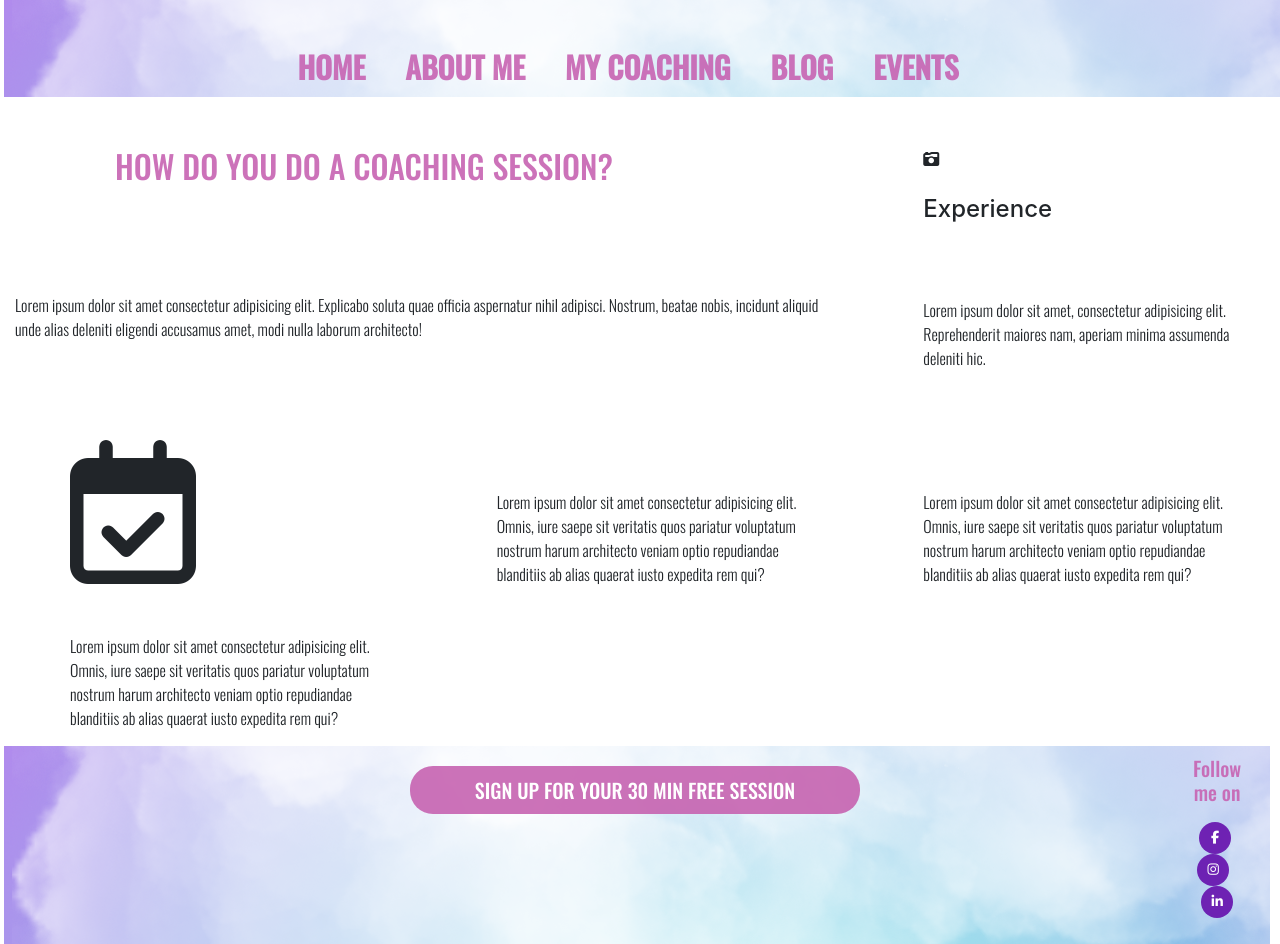
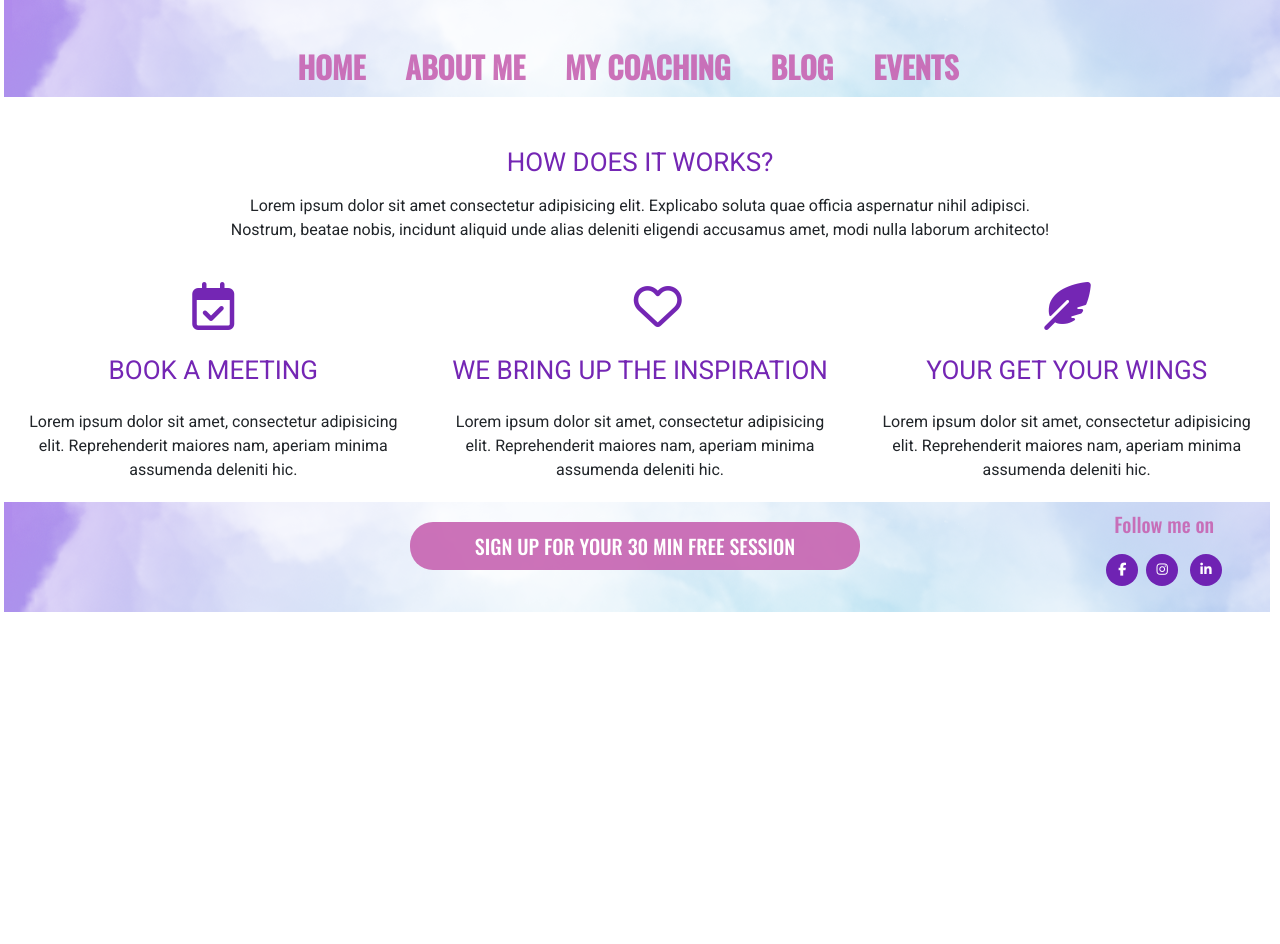
Before and after one commit to Mlince79/WingsAndInspiration2, a plain HTML site: page myCoaching.html in a window 1280 px wide. After the commit the page ends 800 px from the top, so only its background shows below. Drawn offline with nearby package versions, Linux system fonts and the light colour scheme.

Commit message:
chanes in my coaching

```diff
--- a/assets/css/style.css
+++ b/assets/css/style.css
@@ -1,4 +1,6 @@
 @import url('https://fonts.googleapis.com/css?family=Oswald:300,500&display=swap');
+@import url('https://fonts.googleapis.com/css?family=Roboto:300,400,500&display=swap');
+
 
 /*-----------------------------------------------------------------------navbar*/
 
@@ -47,7 +49,7 @@ img {
     border: 1px solid transparent;
 }
 
-.justify-content-center {
+.nav {
     padding-top: 40px;
 }
 
@@ -167,30 +169,28 @@ footer {
 }
 
 /*-----------------------------------------------------------------------myCoaching*/
+section {
+    font-family: 'Roboto', sans-serif;
+}
+
+h2, h4 {
+    font-size: 26px;
+    font-weight: 400;
+    color: rgba(101, 14, 172, 0.9);
+}
 
 h2 {
-    font-family: 'Oswald', sans-serif;
-    padding-top: 50px;
-    padding-bottom: 50px;
-    padding-left: 100px;
-    color: rgba(199, 99, 177, 0.9);
-}
-
-.col-md-4 {
-    padding-left: 70px;
-    padding-right: 50px;
-    padding-top: 50px;
-}
-
-p {
-    font-family: 'Oswald', sans-serif;
-    font-weight: 300;
     padding-top: 50px;
 }
 
 i {
-    text-align: center;
+    color: rgba(101, 14, 172, 0.9);
 }
+
+.mr-5 {
+    margin-right: 12rem!important;
+}
+
 /*-----------------------------------------------------------------------responsive*/
 
 @media (min-width: 992px) {
--- a/myCoaching.html
+++ b/myCoaching.html
@@ -48,40 +48,44 @@
 	</header>
     <main>
         <div class="container-fluid ">
-            <div class="row">
+            <section id="Introduction" class="text-center">
+                <h2 class=" mb-3 text-uppercase font-weight-normal">How does it works?</h2>
+                <div class="row d-flex justify-content-center mb-4">
                     <div class="col-md-8">
-                    <h2 class="text-uppercase">How do you do a coaching session?</h2>
                         <p>Lorem ipsum dolor sit amet consectetur adipisicing elit. Explicabo soluta quae officia aspernatur nihil adipisci. Nostrum, beatae nobis, incidunt aliquid unde alias deleniti eligendi accusamus amet, modi nulla laborum architecto!</p>
                     </div>
+                </div>
+                <div class="row">
                     <div class="col-md-4 mb-1">
-                    <i class="fas fa-camera-retro"></i>
-                    <h4 class="my-4">Experience</h4>
+                        <i class="far fa-calendar-check fa-3x"></i>
+                        <h4 class="my-4 text-uppercase font-weight-normal">Book a meeting</h4>
                         <p>Lorem ipsum dolor sit amet, consectetur adipisicing elit. Reprehenderit maiores nam, aperiam minima
                             assumenda deleniti hic.</p>
                     </div>
-                <div class="col-12 col-md-4">
-                    <i class="far fa-calendar-check fa-9x" aria-hidden="true"></i>
-                    <p class="">Lorem ipsum dolor sit amet consectetur adipisicing elit. Omnis, iure saepe sit veritatis quos pariatur voluptatum nostrum harum architecto veniam optio repudiandae blanditiis ab alias quaerat iusto expedita rem qui?</p>
+                    <div class="col-md-4 mb-1">
+                        <i class="far fa-heart fa-3x mr-5"></i>
+                        <h4 class="my-4 text-uppercase font-weight-normal">We bring up the inspiration</h4>
+                        <p>Lorem ipsum dolor sit amet, consectetur adipisicing elit. Reprehenderit maiores nam, aperiam minima
+                            assumenda deleniti hic.</p>
                     </div>
-                <div class="col-12 col-md-4">
-                    <img src="assets/images/cursor-select-heart-2.png" alt="heart/healing">
-                    <p>Lorem ipsum dolor sit amet consectetur adipisicing elit. Omnis, iure saepe sit veritatis quos pariatur voluptatum nostrum harum architecto veniam optio repudiandae blanditiis ab alias quaerat iusto expedita rem qui?</p>
-                </div>
-                <div class="col-12 col-md-4">
-                    <img src="assets/images/calendar-favorite-heart-3.png" alt="wings">
-                    <p>Lorem ipsum dolor sit amet consectetur adipisicing elit. Omnis, iure saepe sit veritatis quos pariatur voluptatum nostrum harum architecto veniam optio repudiandae blanditiis ab alias quaerat iusto expedita rem qui?</p>
+                    <div class="col-md-4 mb-1">
+                        <i class="fas fa-feather-alt fa-3x"></i>
+                        <h4 class="my-4 text-uppercase font-weight-normal">Your get your wings</h4>
+                        <p>Lorem ipsum dolor sit amet, consectetur adipisicing elit. Reprehenderit maiores nam, aperiam minima
+                            assumenda deleniti hic.</p>
                     </div>
                 </div>
+            </section> <!----https://www.youtube.com/watch?v=F5lhPZJGycs-->
         </div>
     </main>
 	<footer>
         <div class="container-fluid text-center img-fluid">
             <div class="row">
-                <div class="col-12 col-md-12 col-lg-1"></div>
-                <div class="col-12 col-md-12 col-lg-10">
+                <div class="col-12 col-md-12 col-lg-2"></div>
+                <div class="col-12 col-md-12 col-lg-8">
                     <button class="btn btn-lg btn-cta btn--pink" data-toggle="modal" data-target="#signUpModal">SIGN UP FOR YOUR 30 MIN FREE SESSION</button>
                 </div>
-                <div class="col-12 col-md-12 col-lg-1">
+                <div class="col-12 col-md-12 col-lg-2">
                     <h5 class="general-sub">Follow me on</h5>
                     <ul class="list-inline social-links">
                         <li class="mr-1 list-inline-item">
```
Also changed, not shown: index.html (+3 -3 lines). Lines whose indentation alone changed are shown as unchanged.
